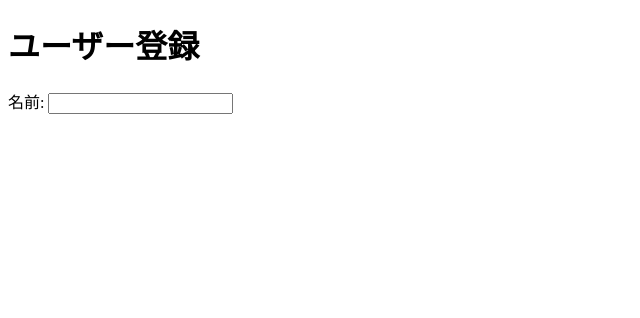
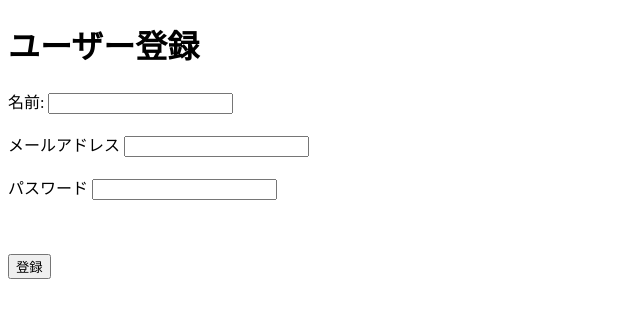
Before and after one commit to Yusaku-Tabata/amh_project, a plain HTML site: page index.html in a window 1280 px wide. Shown: the whole page, without its empty margins (0-640 px from the left). Drawn offline with Linux system fonts and the light colour scheme.

Commit message:
Update registration form layout-2

```diff
--- a/index.html
+++ b/index.html
@@ -1,20 +1,30 @@
 <!DOCTYPE html>
-<!><!><!><!>
+<!---->
 <html lang="ja">
 <head>
     <meta charset="UTF-8">
     <meta name="viewport" content="width, initial-scale=1.0">
     <title>ユーザー登録</title>
-
+    <!--↓は外部スタイルシートをリンクしている-->
     <link rel="stylesheet" href="style.css">
 </head>
 <body>
     <h1>ユーザー登録</h1>
     <form id="resister-form">
+        <!--↓は名前の入力フィールドを差し込んでいる-->
         <label for="name">名前:</label>
         <input type="text" id="name" name="name" required><br><br>
-        <!>
-
+        <!--↓はメールアドレスの入力フィールドを差し込んでいる-->
+        <label for="email">メールアドレス</label>
+        <input type="email" id="email" name="email" required><br><br>
+        <!--↓はパスワードの入力フィールドを差し込んでいる-->
+        <label for="password">パスワード</label>
+        <input type="password" id="password" name="password" required><br><br>
+        <!--↓はパスワード確認の入力フィールドを差し込んでいる-->
+        <label for="confirm-password" id="confirm-password" name="confirm-password" required><br><br>
+        <!--↓は登録ボタンを差し込んでいる-->
+        <button type="submit">登録</button>
     </form>
+    <!--外部のジャバスクリプトをリンクしている-->
 </body>
 </html>
```
